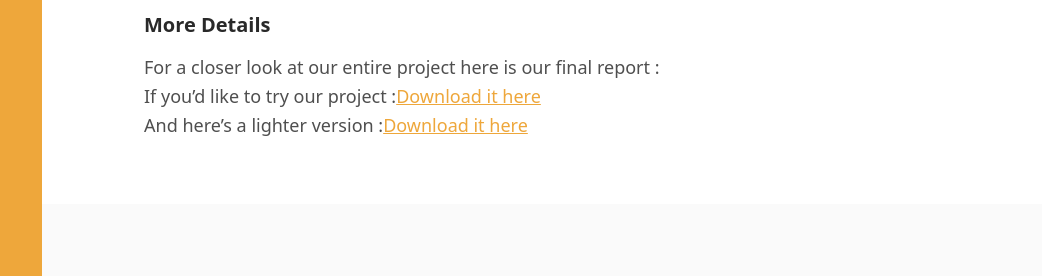
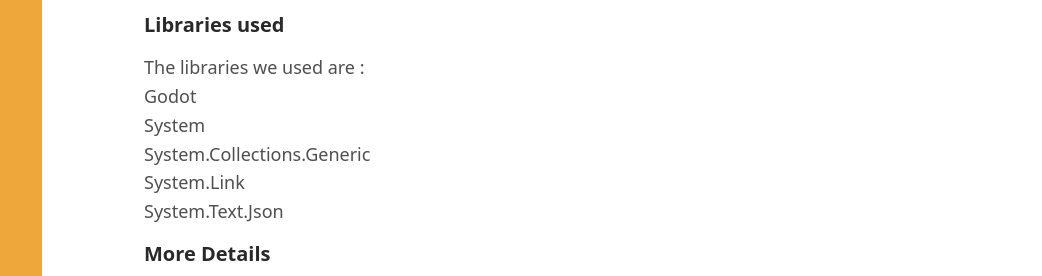
Before and after one commit to SouffranceSolidaire/SouffranceSolidaire.github.io, a plain HTML site: page tools.html in a window 1280 px wide. Shown: the part 278-554 px from the top of the page, 238-1280 px from the left. Drawn offline with nearby package versions, Linux system fonts and the light colour scheme.

Commit message:
Update tools.html

```diff
--- a/tools.html
+++ b/tools.html
@@ -64,6 +64,15 @@
 					<a href="https://pixabay.com/"><i>Pixabay</i></a> for royalty free sound effects.<br>
 					<a href="https://www.youtube.com/watch?v=pDGaqUskBRM"><i>La Danse Macabre</i></a> from Jake Kaufman for our main theme, this music was sourced from the Shovel Knight OST<br>
 				</p>
+                <h5 class="title mb-3">Libraries used</h5>
+                <p>
+                    The libraries we used are : <br>
+                    Godot<br>
+                    System<br>
+                    System.Collections.Generic<br>
+                    System.Link<br>
+                    System.Text.Json<br>
+                </p>
 				<h5 class="title mb-3">More Details</h5>
 				<p>
 					For a closer look at our entire project here is our final report :<br>
```
